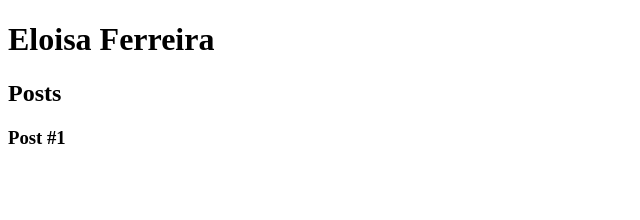
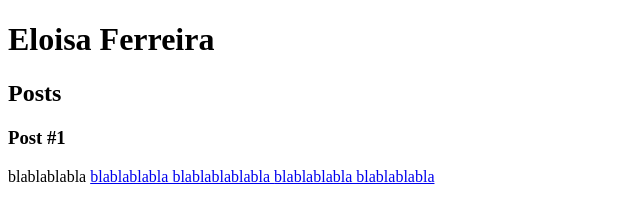
Before and after one commit to eloisaferreiras/cria-o-de-website, a plain HTML site: page index.html in a window 1280 px wide. Shown: the whole page, without its empty margins (0-640 px from the left). Drawn offline with Linux system fonts and the light colour scheme.

Commit message:
href e target, utilização de links

```diff
--- a/index.html
+++ b/index.html
@@ -15,6 +15,9 @@
         <header>
           <h3>Post #1</h3>
         </header>
+        <p>
+        blablablabla <a href="https://github.com/eloisaferreiras" target="_blank"> blablablabla blablablablabla <a href="mailto:eloisamap.gmail.com"a> blablablabla blablablabla
+        <p>
       </article>
     </section>
     <footer></footer>
```
